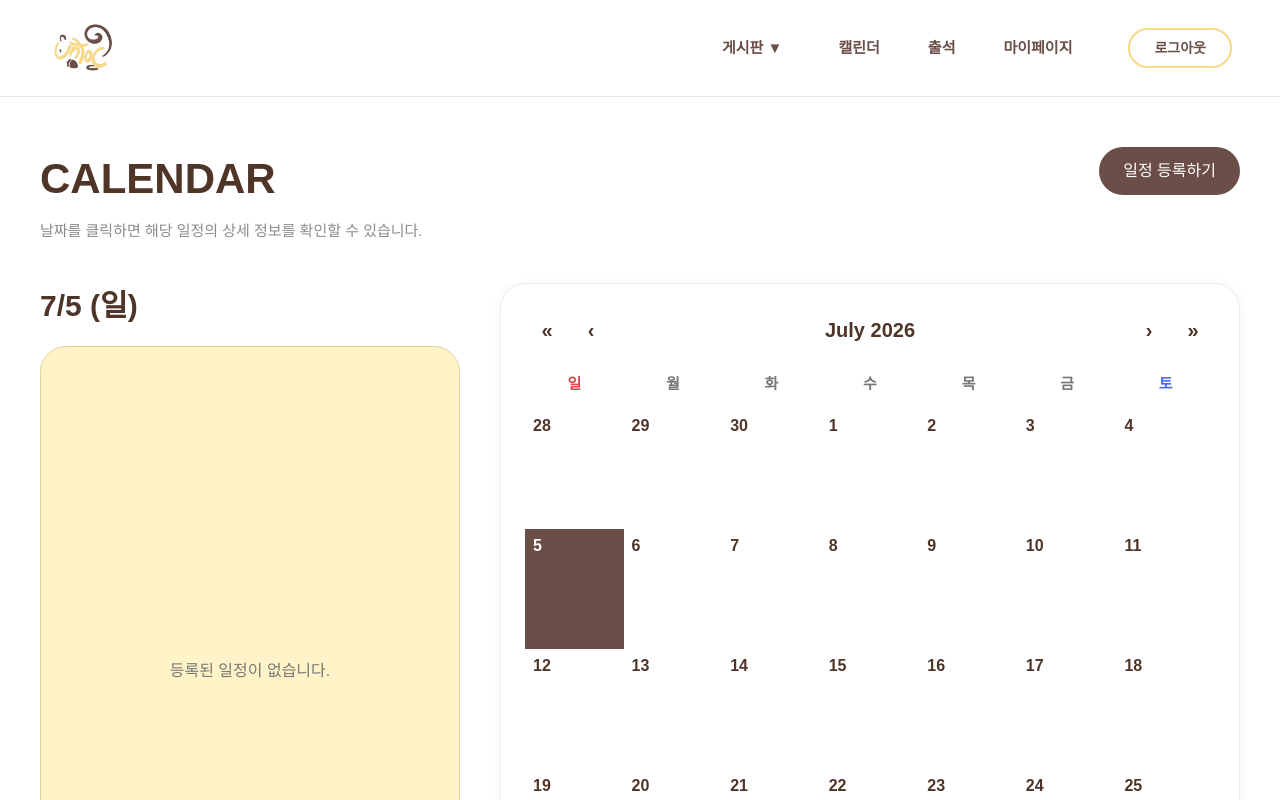
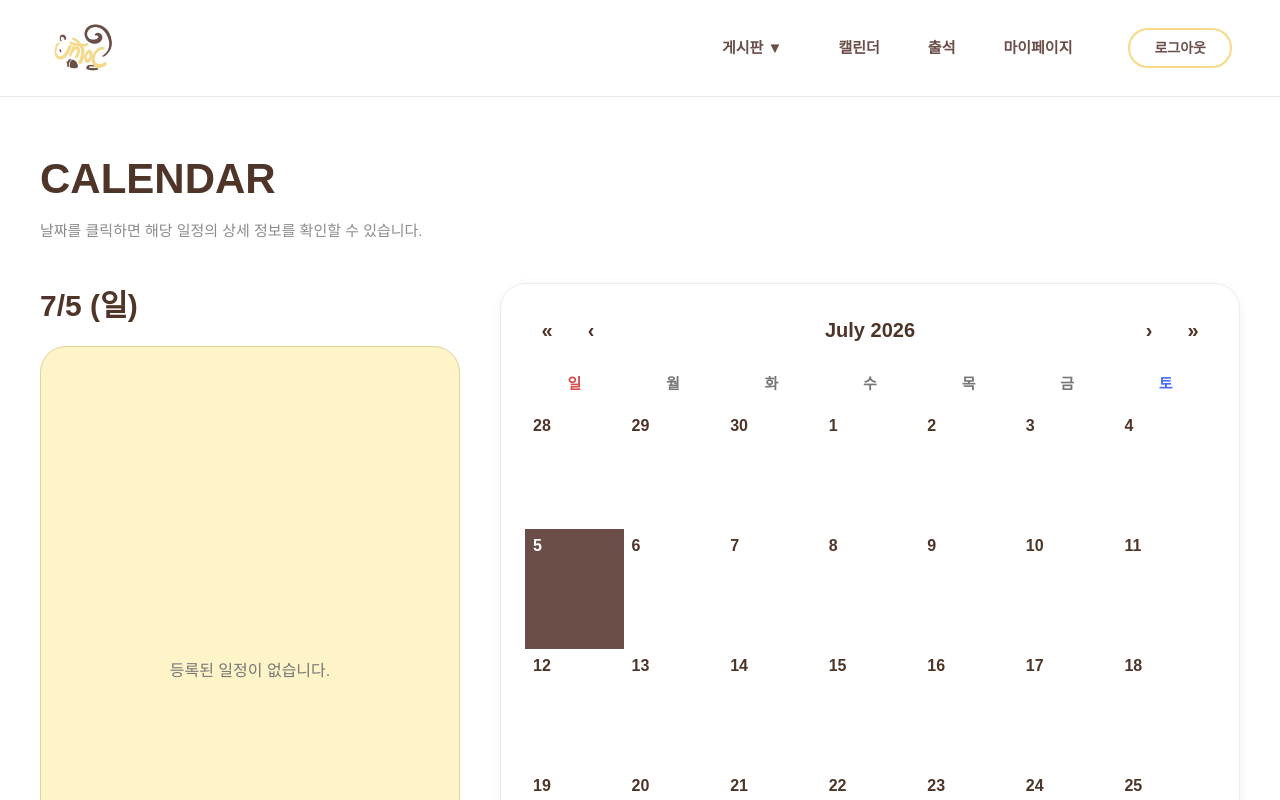
Before and after one commit to Untoc-Camp-2026/Untoc-backend, a Next.js app in the folder front/: page /calendar in a window 1280 px wide. Shown: the top 800 px of the page. Built offline with nearby package versions, Linux system fonts and the light colour scheme.

Commit message:
const isAdmin=true로 다시 변경(등록 테스트 끝남)

```diff
--- a/front/src/pages/calendar/index.tsx
+++ b/front/src/pages/calendar/index.tsx
@@ -23,7 +23,7 @@ export default function CalendarPage() {
   // const isAdmin = user.role === "ADMIN";
   // ======================================
 
-  const isAdmin = true;
+  const isAdmin = false; //true일때 일정 등록하기 버튼 뜸. 프론트엔드 테스트 시 const admin값을 true로 해두고 일정 등록 확인해보기
 
   // ======================================
   // 선택 날짜
```
